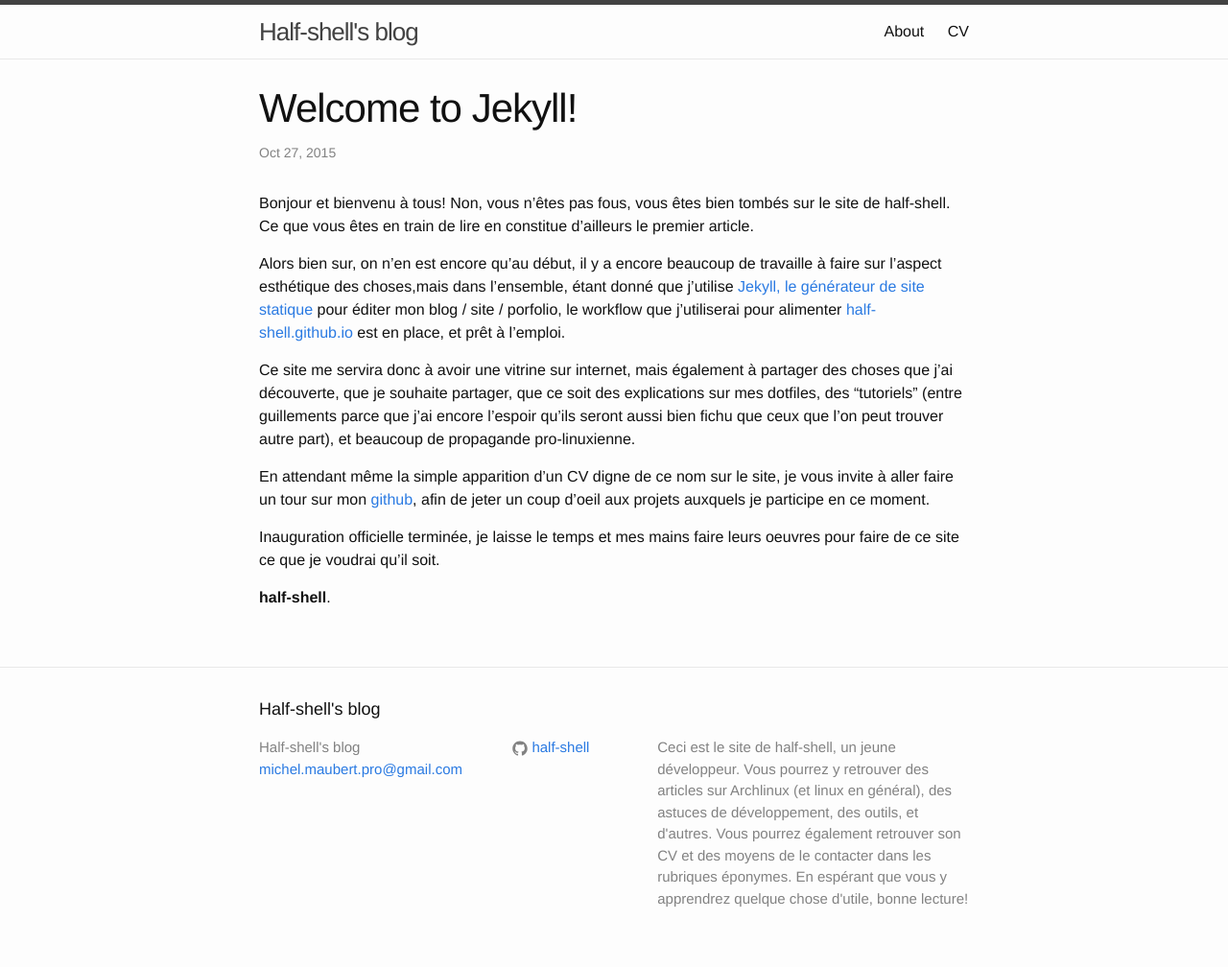
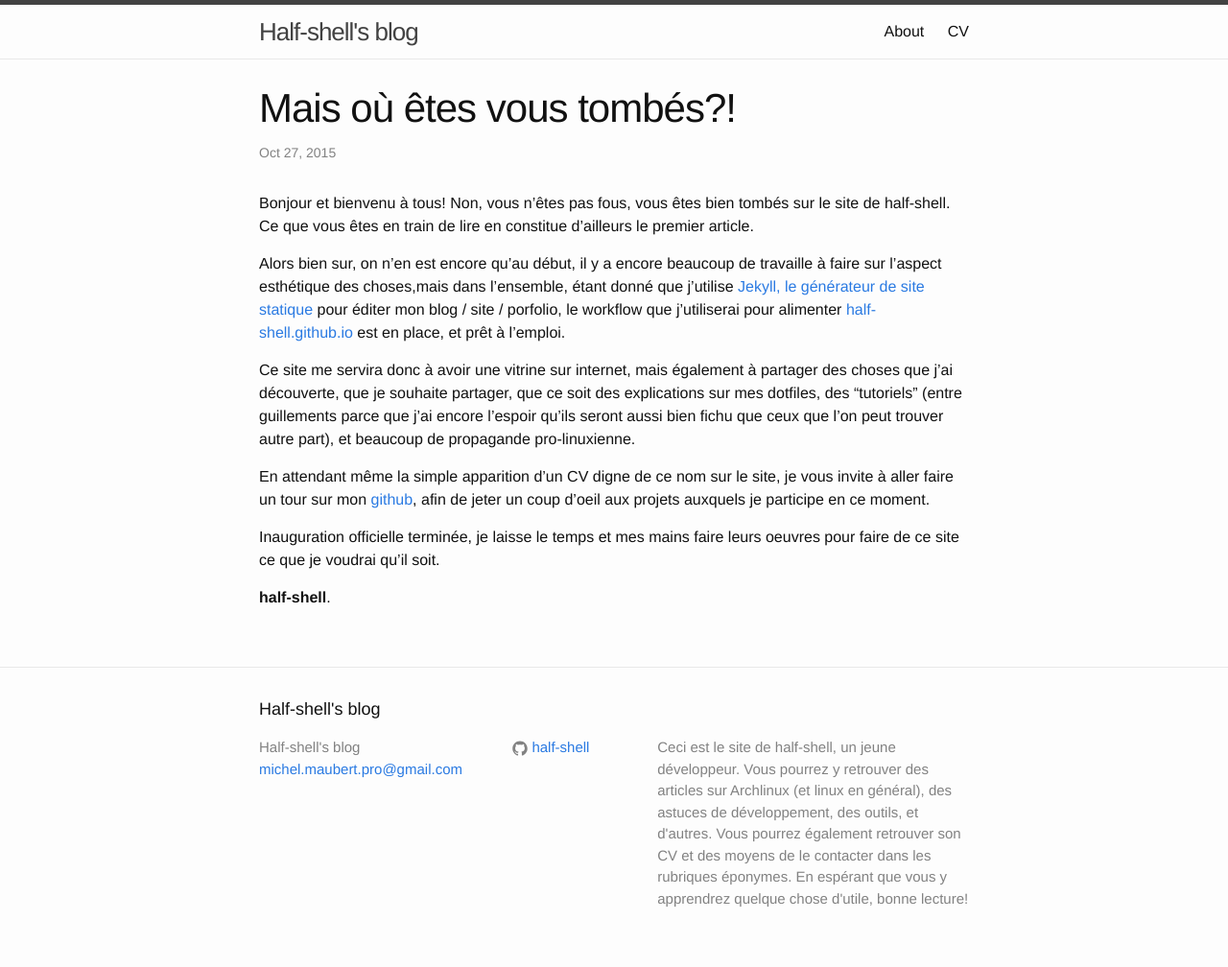
Before and after one commit to half-shell/half-shell.github.io, a Jekyll site: the page built from _posts/2015-10-27-mais-ou-etes-vous-tombe.markdown, in a window 1280 px wide. Shown: the whole page at 96% size. Built offline with Jekyll 4.4.1, drawn with Linux system fonts in a browser that asks for light colours.

Commit message:
Fix: updated title and categories

```diff
--- a/_posts/2015-10-27-mais-ou-etes-vous-tombe.markdown
+++ b/_posts/2015-10-27-mais-ou-etes-vous-tombe.markdown
@@ -1,8 +1,8 @@
 ---
 layout: post
-title:  "Welcome to Jekyll!"
+title:  "Mais où êtes vous tombés?!"
 date:   2015-10-27 13:49:00
-categories: jekyll update
+categories: miscellaneous
 ---
 
 Bonjour et bienvenu à tous! Non, vous n'êtes pas fous, vous êtes bien tombés sur
```
